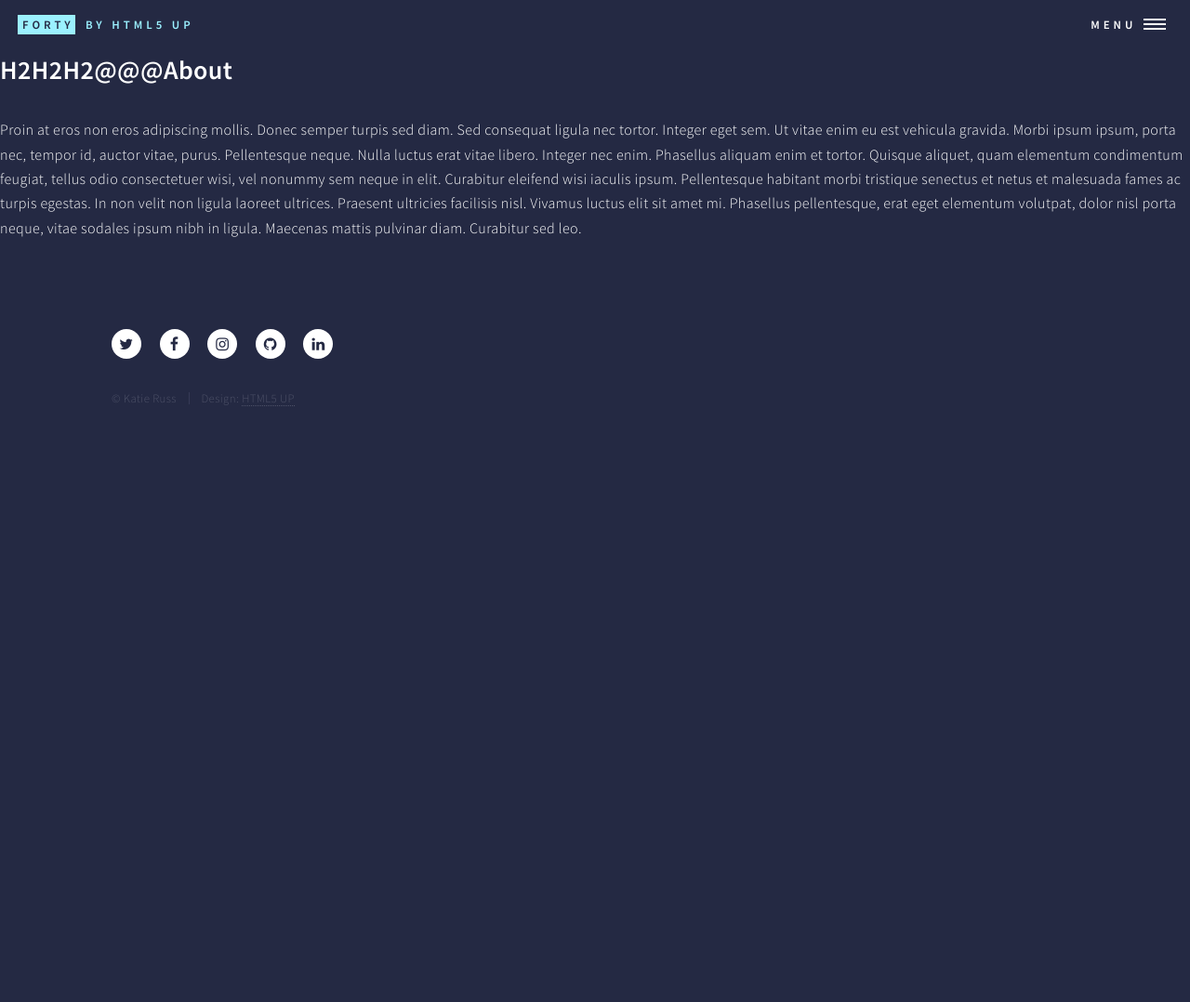
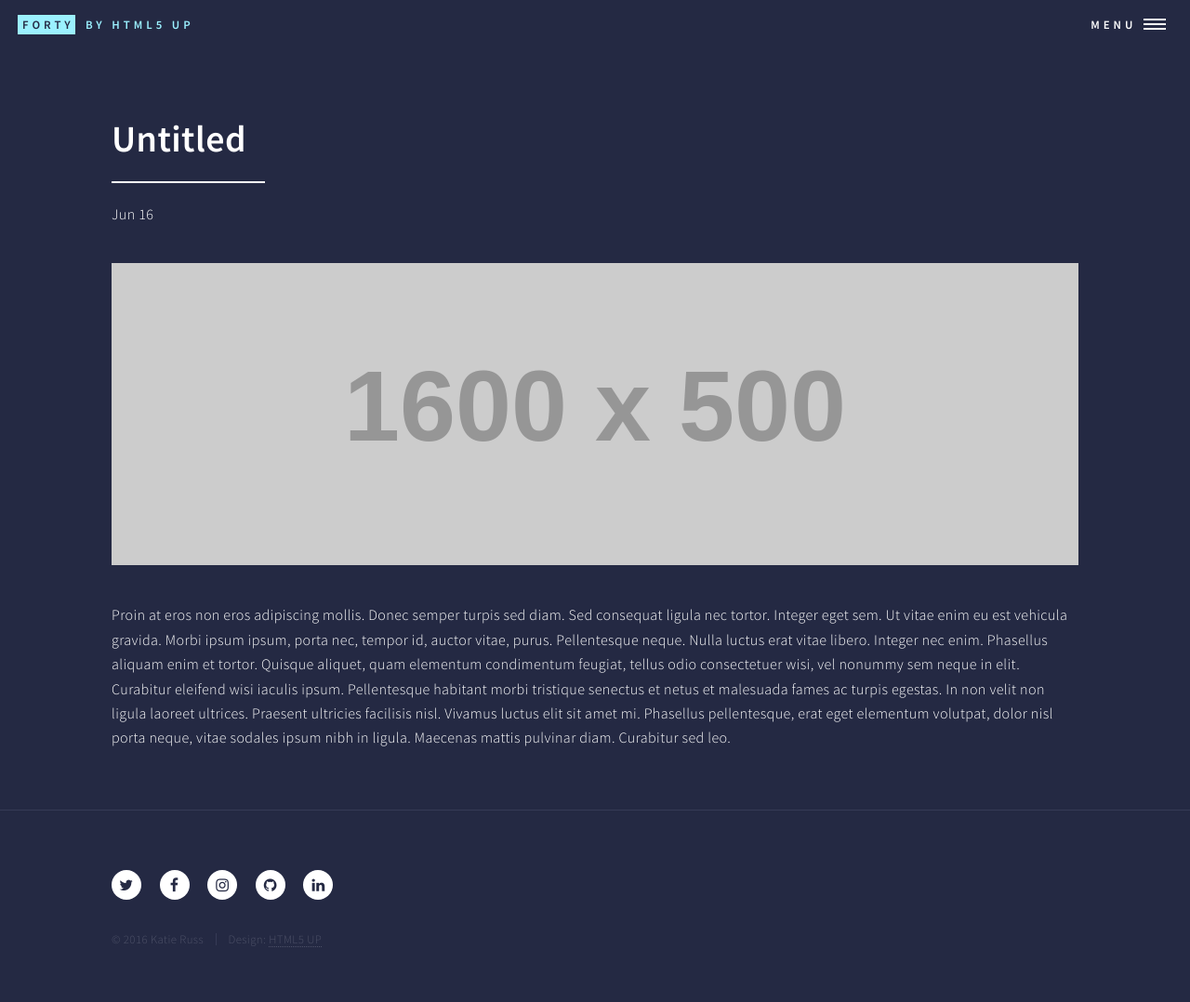
Before and after one commit to katie7r/horizons, a Jekyll site: the page built from _sevilla/2013-06-16-hello-again.md, in a window 1280 px wide. Shown: the whole page at 93% size. Built offline with Jekyll 4.4.1, drawn with Linux system fonts in a browser that asks for light colours; before the commit the page ends 900 px from its top, so only the background shows below that.

Commit message:
Collections (or at least the one collection) working YAY

```diff
--- a/_config.yml
+++ b/_config.yml
@@ -1,12 +1,16 @@
 baseurl: /horizons
 permalink: pretty
+collections:
+  sevilla:
+    output: true
+    permalink: adventure/sevilla/:year/:month/:day/:title/
 prose:
-  rooturl: '_posts'
+  rooturl: '_sevilla'
   siteurl: 'http://katie7r.github.io/horizons/'
   relativeLinks: 'http://katie7r.github.io/horizons/links.jsonp'
   media: 'media'
   metadata:
-    _posts:
+    _sevilla:
       - name: "category"
         field:
           element: "hidden"
@@ -39,11 +43,11 @@
               value: "pears"
             - name: "Mangos"
               value: "mangos"
-    _posts/static:
+    _sevilla/static:
       - name: "layout"
         field:
           element: "hidden"
-          value: "page"
+          value: "adventure"
       - name: "title"
         field:
           element: "text"
--- a/_layouts/default.html
+++ b/_layouts/default.html
@@ -17,7 +17,7 @@
 
     <!-- Header -->
     <header id="header" class="alt">
-      <a href="index.html" class="logo"><strong>Forty</strong> <span>by HTML5 UP</span></a>
+      <a href="{{ site.baseurl }}/" class="logo"><strong>Forty</strong> <span>by HTML5 UP</span></a>
       <nav>
         <a href="#menu">Menu</a>
       </nav>
@@ -26,18 +26,12 @@
     <!-- Menu -->
     <nav id="menu">
       <ul class="links">
-        <li><a href="index.html">Home</a></li>
-        <li><a href="landing.html">Landing</a></li>
-        <li><a href="generic.html">Generic</a></li>
-        <li><a href="elements.html">Elements</a></li>
-
-        <li><a class="{% if page.section == 'blog' %}active{% endif %}" href="{{site.baseurl}}/">Home</a></li>
-        <li><a class="{% if page.url == 'about/' %}active{% endif %}" href="{{site.baseurl}}/about">About</a></li>
-
-      </ul>
-      <ul class="actions vertical">
-        <li><a href="#" class="button special fit">Get Started</a></li>
-        <li><a href="#" class="button fit">Log In</a></li>
+        {% for collection in site.collections %}
+          {% if collection.label != 'posts' %}
+          <!-- <li><a href="{{ site.baseurl }}/adventure/{{ collection.label }}/">{{ collection.label }}</a></li> -->
+          <li><a href="{{ site.baseurl }}/#{{ collection.label }}">{{ collection.label }}</a></li>
+          {% endif %}
+        {% endfor %}
       </ul>
     </nav>
 
@@ -55,19 +49,19 @@
           <li><a href="#" class="icon alt fa-linkedin"><span class="label">LinkedIn</span></a></li>
         </ul>
         <ul class="copyright">
-          <li>&copy; Katie Russ</li><li>Design: <a href="https://html5up.net">HTML5 UP</a></li>
+          <li>&copy; 2016 Katie Russ</li><li>Design: <a href="https://html5up.net">HTML5 UP</a></li>
         </ul>
       </div>
     </footer>
   </div>
 
   <!-- Scripts -->
-  <script src="{{site.baseurl}}/assets/js/jquery.min.js"></script>
-  <script src="{{site.baseurl}}/assets/js/jquery.scrolly.min.js"></script>
-  <script src="{{site.baseurl}}/assets/js/jquery.scrollex.min.js"></script>
-  <script src="{{site.baseurl}}/assets/js/skel.min.js"></script>
-  <script src="{{site.baseurl}}/assets/js/util.js"></script>
+  <script src="{{ site.baseurl }}/assets/js/jquery.min.js"></script>
+  <script src="{{ site.baseurl }}/assets/js/jquery.scrolly.min.js"></script>
+  <script src="{{ site.baseurl }}/assets/js/jquery.scrollex.min.js"></script>
+  <script src="{{ site.baseurl }}/assets/js/skel.min.js"></script>
+  <script src="{{ site.baseurl }}/assets/js/util.js"></script>
   <!--[if lte IE 8]><script src="assets/js/ie/respond.min.js"></script><![endif]-->
-  <script src="{{site.baseurl}}/assets/js/main.js"></script>
+  <script src="{{ site.baseurl }}/assets/js/main.js"></script>
     <!-- <script src='{{site.baseurl}}/site.js'></script> -->
 </body>
--- a/_layouts/page.html
+++ b/_layouts/page.html
@@ -1,10 +1,3 @@
 ---
 layout: default
 ---
-
-<div class='listing col6 pad4h margin3'>
-  <h2>H2H2H2@@@{{page.title}}</h2>
-  <div class='prose'>
-    {{content}}
-  </div>
-</div>
--- a/_posts/static/0100-01-01-about.md
+++ b/_sevilla/2013-06-16-hello-again.md
@@ -1,7 +1,11 @@
 ---
 published: true
-layout: page
-permalink: about/
+layout: adventure
+category: adventure
+title: Untitled
+splash: "http://placehold.it/1600x500"
+tags: null
 ---
 
+
 Proin at eros non eros adipiscing mollis. Donec semper turpis sed diam. Sed consequat ligula nec tortor. Integer eget sem. Ut vitae enim eu est vehicula gravida. Morbi ipsum ipsum, porta nec, tempor id, auctor vitae, purus. Pellentesque neque. Nulla luctus erat vitae libero. Integer nec enim. Phasellus aliquam enim et tortor. Quisque aliquet, quam elementum condimentum feugiat, tellus odio consectetuer wisi, vel nonummy sem neque in elit. Curabitur eleifend wisi iaculis ipsum. Pellentesque habitant morbi tristique senectus et netus et malesuada fames ac turpis egestas. In non velit non ligula laoreet ultrices. Praesent ultricies facilisis nisl. Vivamus luctus elit sit amet mi. Phasellus pellentesque, erat eget elementum volutpat, dolor nisl porta neque, vitae sodales ipsum nibh in ligula. Maecenas mattis pulvinar diam. Curabitur sed leo.
```
Also changed, not shown: _sevilla/static/0100-01-01-init.md (renamed from _posts/2013-06-16-hello-again.md, +3 -6 lines), index.html (+7 -1 lines), _sevilla/2013-05-09-hello-world.md (renamed from _posts/2013-05-09-hello-world.md), _sevilla/2013-06-10-another-post.md (renamed from _posts/2013-06-10-another-post.md).
